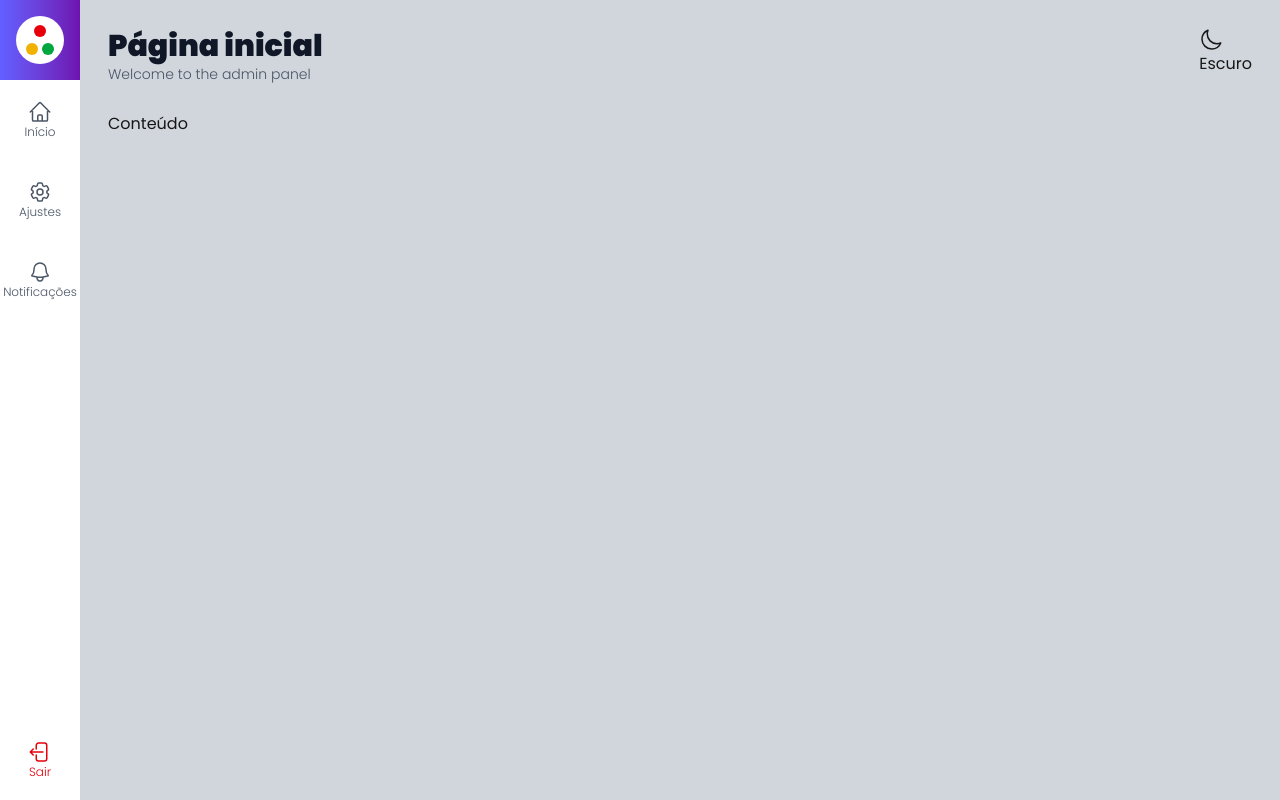
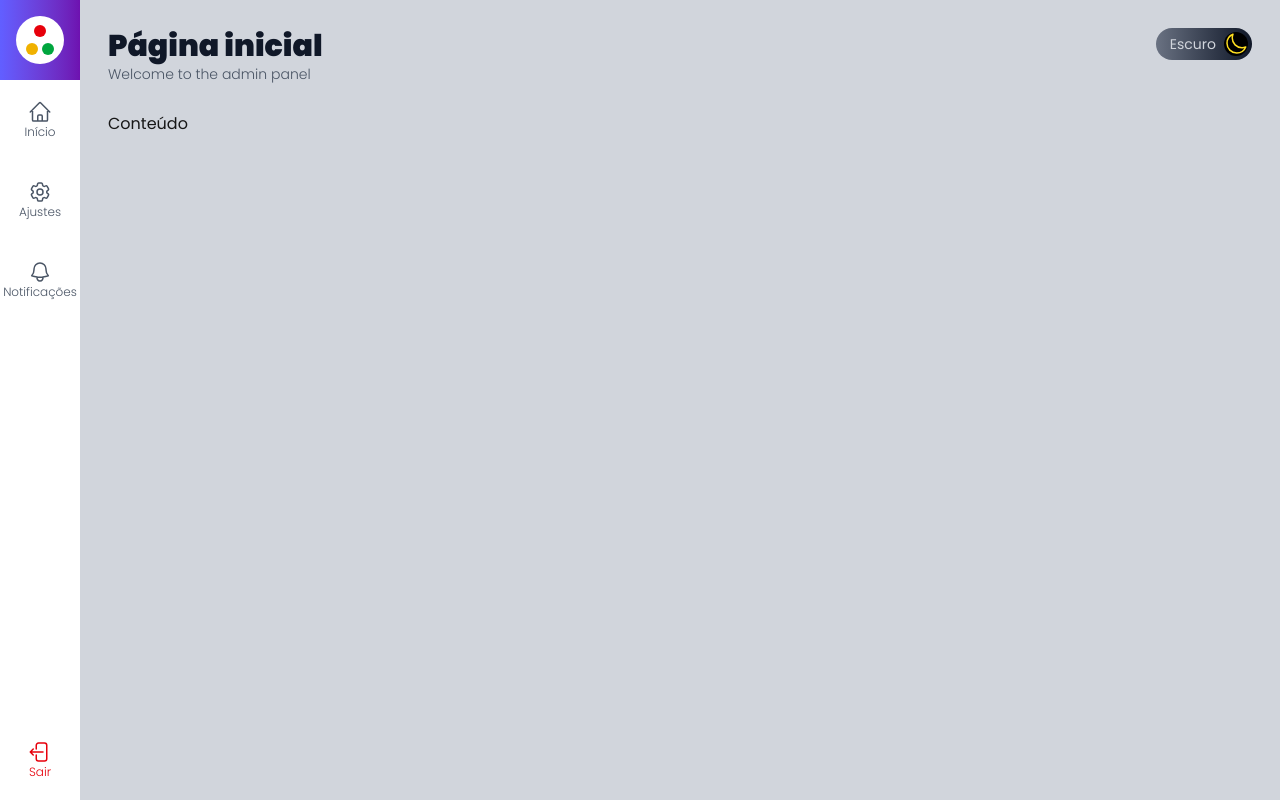
Before and after one commit to ehurafa/next-by-cod3r, a Next.js app in the folder admin-template/: page / in a window 1280 px wide. Built offline with nearby package versions, Linux system fonts and the light colour scheme.

Commit message:
feat(component): updating switch theme button

```diff
--- a/admin-template/src/components/icons/index.tsx
+++ b/admin-template/src/components/icons/index.tsx
@@ -24,14 +24,14 @@
     </svg>
 )
 
-export const SunIcon = (
-    <svg xmlns="http://www.w3.org/2000/svg" fill="none" viewBox="0 0 24 24" strokeWidth={1.5} stroke="currentColor" className="size-6">
+export const SunIcon = (size = 6) => (
+    <svg xmlns="http://www.w3.org/2000/svg" fill="none" viewBox="0 0 24 24" strokeWidth={1.5} stroke="currentColor" className={`w-${size} h-${size}`}>
         <path strokeLinecap="round" strokeLinejoin="round" d="M12 3v2.25m6.364.386-1.591 1.591M21 12h-2.25m-.386 6.364-1.591-1.591M12 18.75V21m-4.773-4.227-1.591 1.591M5.25 12H3m4.227-4.773L5.636 5.636M15.75 12a3.75 3.75 0 1 1-7.5 0 3.75 3.75 0 0 1 7.5 0Z" />
     </svg>
 )
 
-export const MoonIcon = (
-    <svg xmlns="http://www.w3.org/2000/svg" fill="none" viewBox="0 0 24 24" strokeWidth={1.5} stroke="currentColor" className="size-6">
+export const MoonIcon = (size = 6) => (
+    <svg xmlns="http://www.w3.org/2000/svg" fill="none" viewBox="0 0 24 24" strokeWidth={1.5} stroke="currentColor" className={`w-${size} h-${size}`}>
         <path strokeLinecap="round" strokeLinejoin="round" d="M21.752 15.002A9.72 9.72 0 0 1 18 15.75c-5.385 0-9.75-4.365-9.75-9.75 0-1.33.266-2.597.748-3.752A9.753 9.753 0 0 0 3 11.25C3 16.635 7.365 21 12.75 21a9.753 9.753 0 0 0 9.002-5.998Z" />
     </svg>
 )
--- a/admin-template/src/components/template/SwitchThemeButton.tsx
+++ b/admin-template/src/components/template/SwitchThemeButton.tsx
@@ -8,20 +8,32 @@
 export default function SwitchThemeButton(props: SwitchThemeButtonProps) {
     return props.theme === 'dark'
         ? (
-            <div onClick={props.switchTheme}>
-                <div>{SunIcon}</div>
-                <div>
-                    <span>Claro</span>
+            <div
+                onClick={props.switchTheme}
+                className={`
+                    hidden sm:flex items-center bg-gradient-to-r from-yellow-300 to-yellow-600 w-14 lg:w-24 h-8 cursor-pointer rounded-full p-1`}
+            >
+                <div className={`
+                    flex items-center justify-center bg-white text-yellow-600 w-6 h-6 rounded-full
+                `}>{SunIcon(4)}</div>
+                <div className={`hidden lg:flex items-center ml-4 text-white`}>
+                    <span className="text-sm">Claro</span>
                 </div>
             </div>
 
         )
         : (
-            <div onClick={props.switchTheme}>
-                <div>{MoonIcon}</div>
-                <div>
-                    <span>Escuro</span>
+            <div
+                onClick={props.switchTheme}
+                className={`
+                    hidden sm:flex items-center justify-end bg-gradient-to-r from-gray-500 to-gray-900 w-14 lg:w-24 h-8 cursor-pointer rounded-full p-1`}
+            >
+                <div className={`hidden lg:flex items-center mr-2 text-gray-300`}>
+                    <span className="text-sm">Escuro</span>
                 </div>
+                <div className={`
+                    flex items-center justify-center bg-black text-yellow-300 w-6 h-6 rounded-full
+                `}>{MoonIcon(4)}</div>
             </div>
         )
 
```
